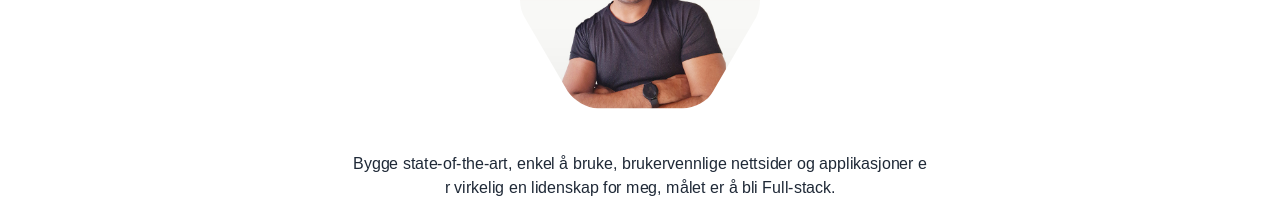
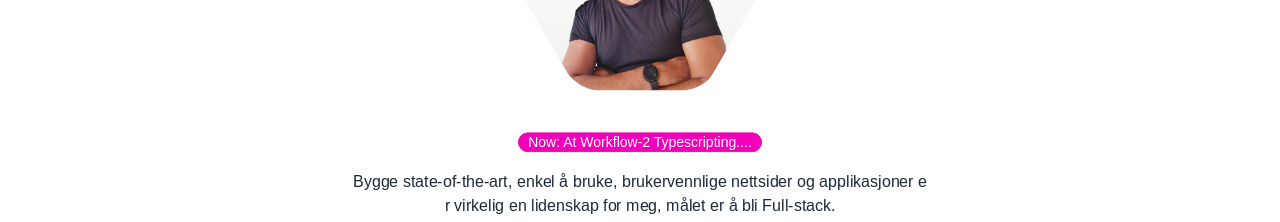
Before and after one commit to aktson/ankit-react-portfolio, a React (Create React App) app: page / in a window 1280 px wide. Shown: the part 1040-1262 px from the top of the page. Built offline with nearby package versions, Linux system fonts and the light colour scheme; no server answers.

Commit message:
typrcipt logo added

```diff
--- a/src/components/sections/About.jsx
+++ b/src/components/sections/About.jsx
@@ -16,6 +16,7 @@ function About() {
 							<img src={ankit} alt="ankit soni" className="h-60 w-60 mb-8 mask mask-hexagon-2 "></img>
 						</figure>
 					</Zoom>
+					<p className="badge badge-secondary animate-bounce mb-4">Now: At Workflow-2 Typescripting....</p>
 					<div className="max-w-xl">
 						<Flip left cascade>
 							<p>
```
Also changed, not shown: src/assets/logos/typescript.svg (added).
